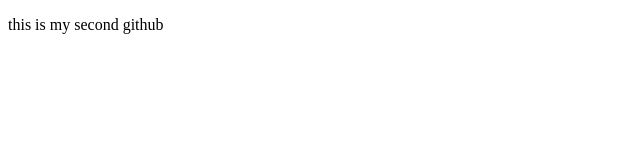
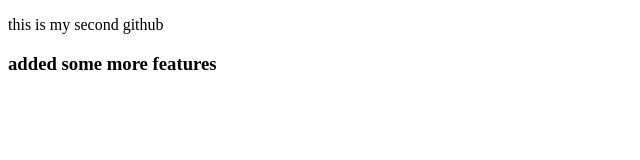
Before and after one commit to mominulRidoy5/my-second-websites, a plain HTML site: page index.html in a window 1280 px wide. Shown: the whole page, without its empty margins (0-640 px from the left). Drawn offline with Linux system fonts and the light colour scheme.

Commit message:
added more features

```diff
--- a/index.html
+++ b/index.html
@@ -8,6 +8,7 @@
 </head>
 <body>
    <p>this is my second github </p>
+   <h3>added some more features</h3>
 
 
 </body>
```
